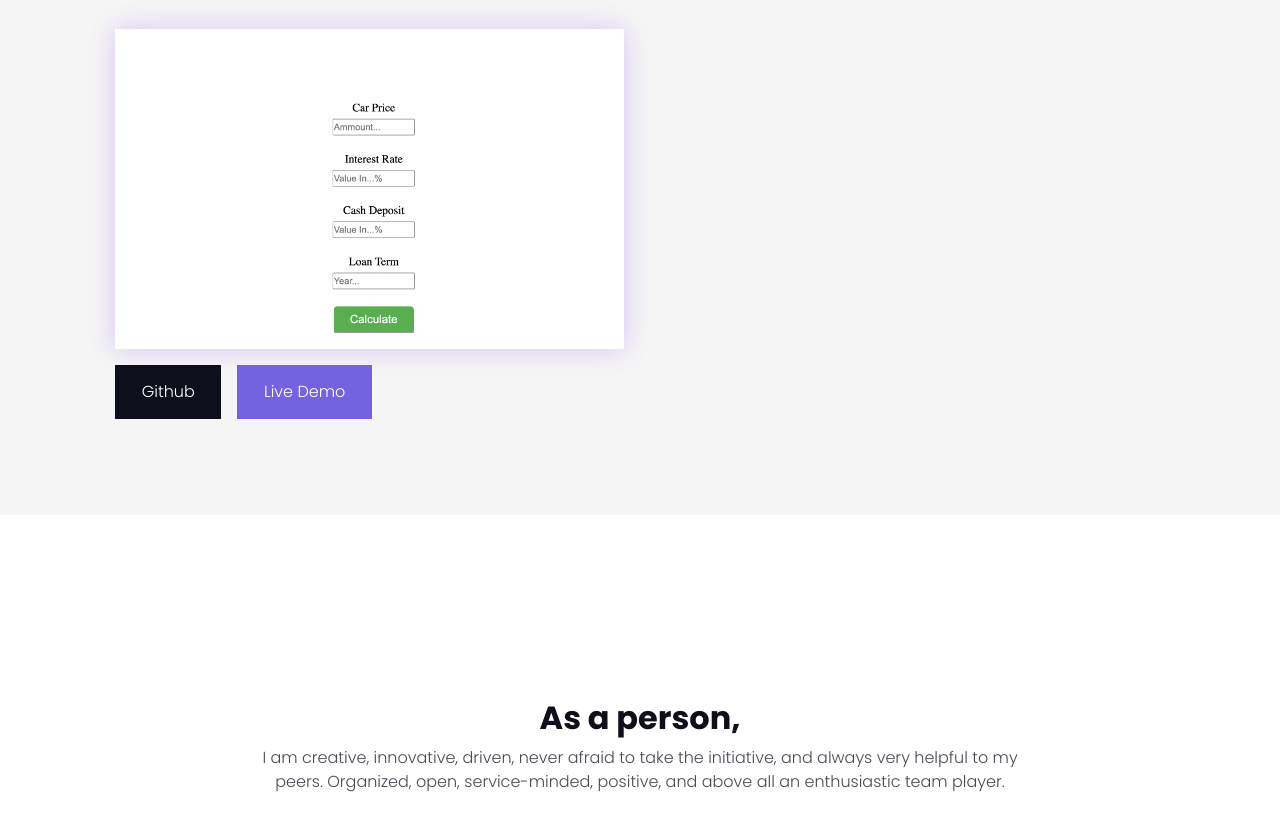
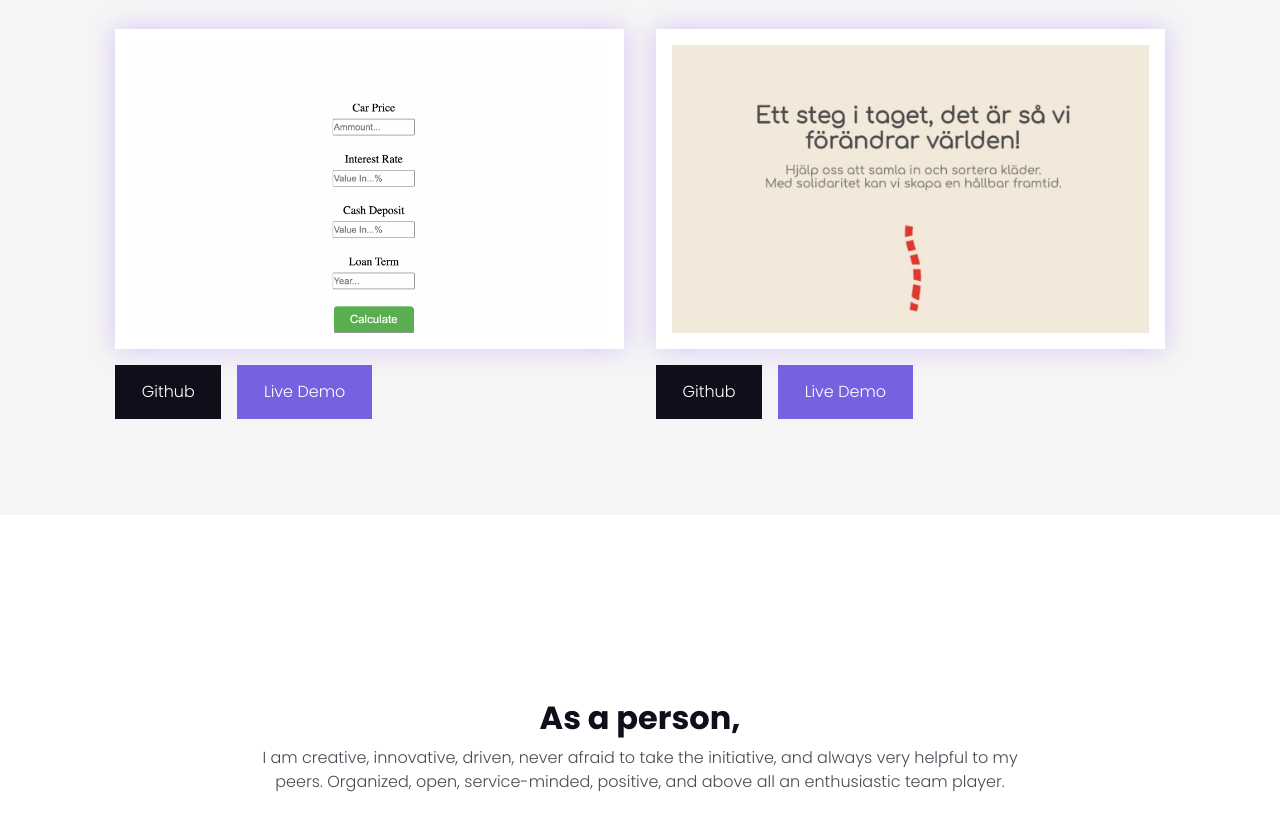
Before and after one commit to antmar0417/portfolio-website, a plain HTML site: page index.html in a window 1280 px wide. Shown: the part 4898-5724 px from the top of the page. Drawn offline with nearby package versions, Linux system fonts and the light colour scheme.

Commit message:
added a project

```diff
--- a/index.html
+++ b/index.html
@@ -618,6 +618,26 @@
               >
             </div>
           </article>
+          <!-- Sammanslaget -->
+          <article class="portfolio__project">
+            <span class="portfolio_project_image"
+              ><img src="./images/sammanslaget.png"
+            /></span>
+            <div class="portfolio__cta">
+              <a
+                href="https://github.com/antmar0417/sammanslaget"
+                class="btn"
+                target="_blank"
+                >Github</a
+              >
+              <a
+                href="https://sammanslaget-14.netlify.app/"
+                class="btn btn-primary"
+                target="_blank"
+                >Live Demo</a
+              >
+            </div>
+          </article>
         </div>
       </div>
     </section>
```
Also changed, not shown: images/sammanslaget.png (added).
